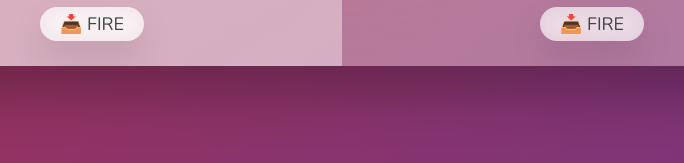
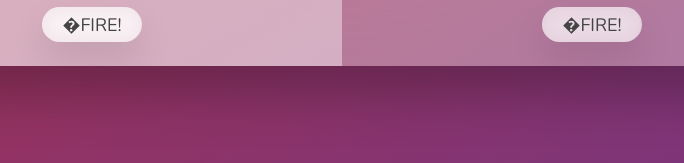
Before and after one commit to siddharthpradhan1999/ShootingGame, a plain HTML site: page index.html in a window 1280 px wide. Shown: the part 634-797 px from the top of the page, 298-982 px from the left. Drawn offline with nearby package versions, Linux system fonts and the light colour scheme.

Commit message:
Update index.html

```diff
--- a/index.html
+++ b/index.html
@@ -19,7 +19,7 @@
           <p class="current-label">Current Health</p>
           <p class="current-score" id="current--0">0</p>
         </div>
-        <button class="btnfire btn--hold">📥 Fire</button>
+        <button class="btnfire btn--hold">�Fire!</button>
       </section>
       <section class="player player--1">
         <h2 class="name" id="name--1">Player 2</h2>
@@ -30,7 +30,7 @@
           <p class="current-label">Current Health</p>
           <p class="current-score" id="current--1">0</p>
         </div>
-        <button class="btnfire btn--hold1">📥 Fire</button>
+        <button class="btnfire btn--hold1">�Fire!</button>
       </section>
 
       <img src="./images/dice-5.png" class="dice" />
```
